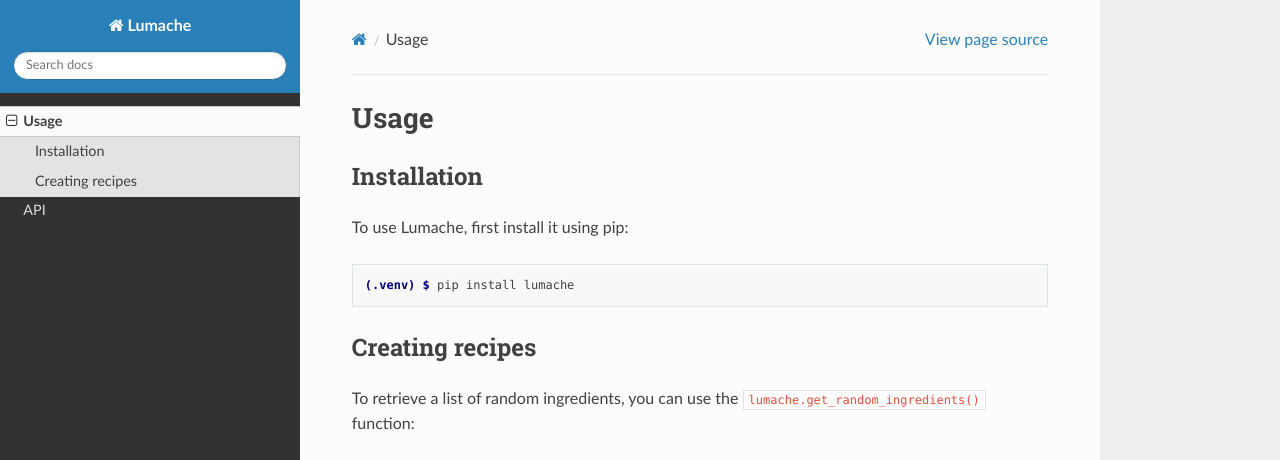
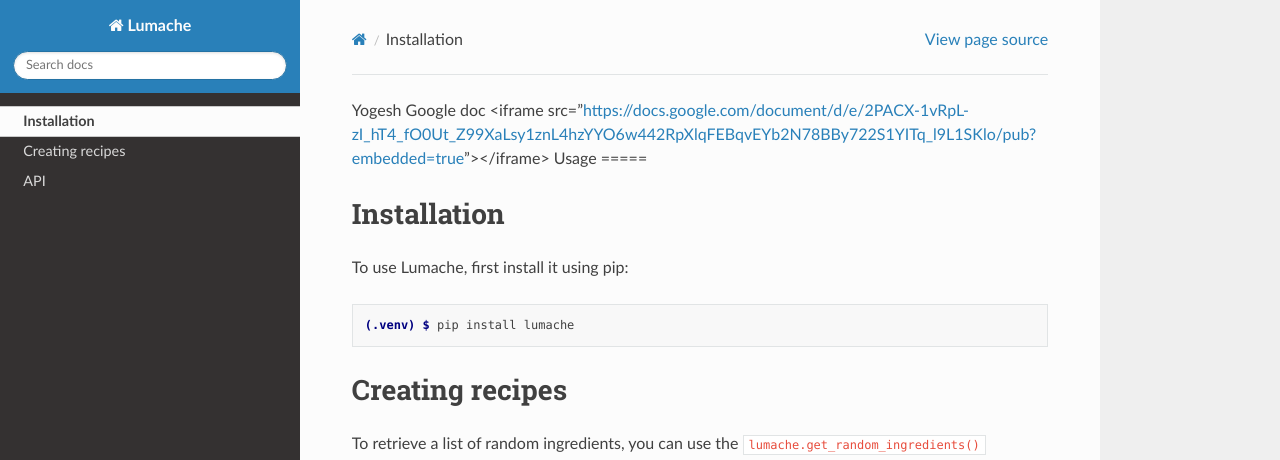
Before and after one commit to Yogeshtake2/readthedoc, a Sphinx documentation site: the page built from docs/source/usage.rst, in a window 1280 px wide and 1140 px high. Shown: the top 460 px of the window. Built offline with Sphinx 7.4.7 and the Read the Docs theme 3.1.0, drawn with Linux system fonts in a browser that asks for light colours; grey boxes are pictures that could not be loaded.

Commit message:
Update usage.rst

```diff
--- a/docs/source/usage.rst
+++ b/docs/source/usage.rst
@@ -1,3 +1,5 @@
+Yogesh Google doc
+<iframe src="https://docs.google.com/document/d/e/2PACX-1vRpL-zI_hT4_fO0Ut_Z99XaLsy1znL4hzYYO6w442RpXlqFEBqvEYb2N78BBy722S1YITq_l9L1SKlo/pub?embedded=true"></iframe>
 Usage
 =====
 
```
